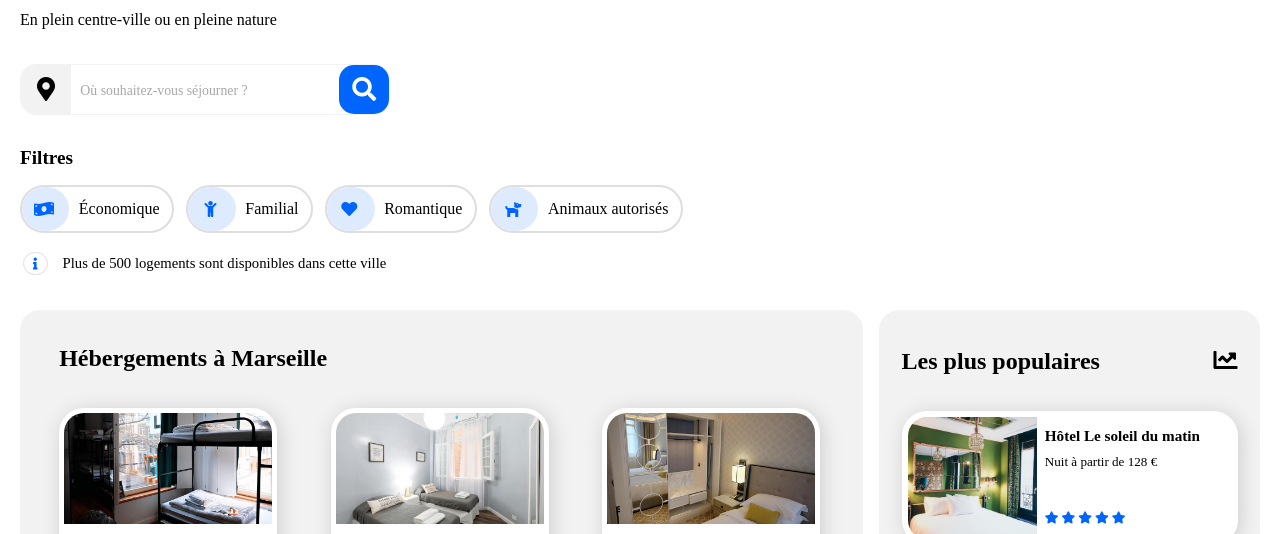
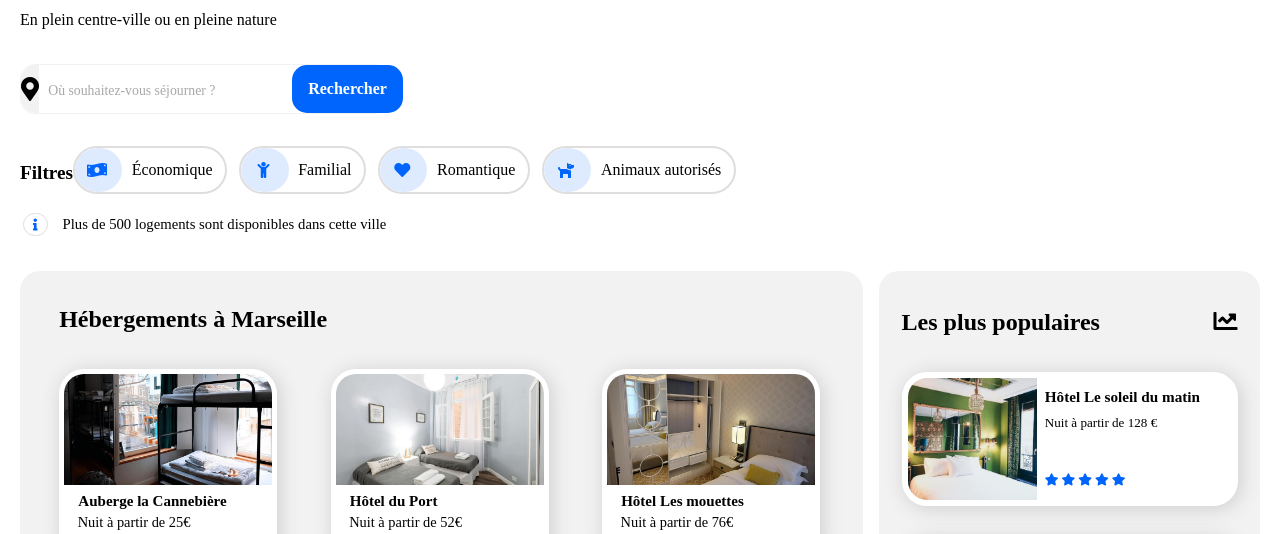
Before and after one commit to MaudNY/Aude-MelanieNYOUNG_P2_190521, a plain HTML site: page Reservia.html in a window 1280 px wide. Shown: the part 262-796 px from the top of the page. Drawn offline with Linux system fonts and the light colour scheme; a web font is replaced by a local one.

Commit message:
Projet 2 / MEDIA QUERIES Section Filtres Démarrage

```diff
--- a/Reservia.html
+++ b/Reservia.html
@@ -41,9 +41,11 @@
                 <input id="block-form" type="text" name="destination" placeholder="Où souhaitez-vous séjourner ?" />
                 <a id="block-rech" href="#">
                     <i class="fas fa-search white-icon"></i>
+                    <span id="bouton-rech">Rechercher</span>
                 </a>
             </form>
 
+            <div id="block-filtres">
                 <h2>Filtres</h2>
 
                 <div id="liste-filtres">
@@ -68,6 +70,7 @@
                         <div class="nom-filtre"><p>Animaux autorisés</p></div>
                     </a>
 
+                </div>
             </div>
 
             <table>
--- a/resolution_desktop_styles.css
+++ b/resolution_desktop_styles.css
@@ -196,15 +196,36 @@ input::placeholder
 
 #block-rech
 {
-    width: 3.1em;
+    width: auto;
+    height: 3em;
+    line-height: 3em;
     background-color: #0065FC;
     border-radius: 15px;
     text-align: center;
-    padding: 0.75em 0 0.75em 0;
+    padding: 0 1em 0 1em;
+}
+
+#block-rech .fas
+{
+    display: none;
+}
+
+#block-rech #bouton-rech
+{
+    display: table;
+    font-family: Raleway-Regular, serif, Arial;
+    font-weight: bold;
+    color: white;
+}
+
+#block-filtres
+{
+    display: flex;
 }
 
 h2
 {
+    height: auto;
     font-size: 1.2em;
 }
 
--- a/styles.css
+++ b/styles.css
@@ -200,6 +200,11 @@ input::placeholder
     border-radius: 15px;
     text-align: center;
     padding: 0.75em 0 0.75em 0;
+}
+
+#bouton-rech
+{
+    display: none;
 }
 
 h2
```
Lines whose indentation alone changed are shown as unchanged.
